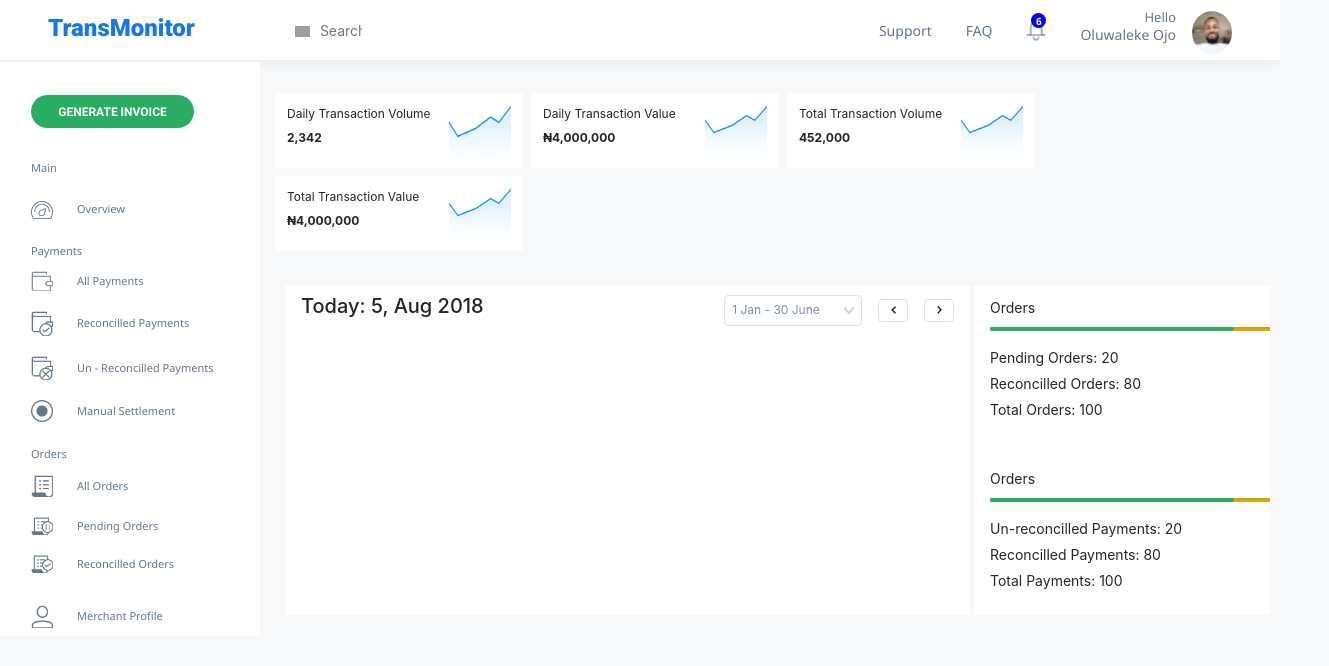
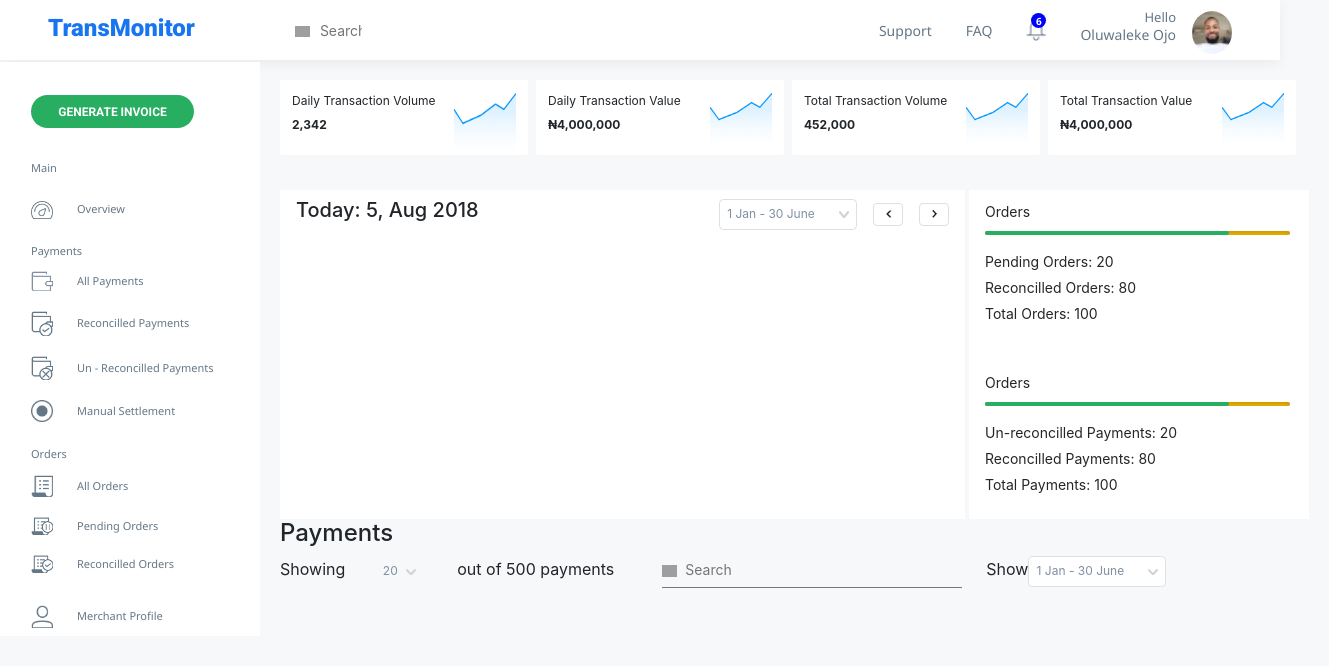
Before and after one commit to wisdomosara/mint, a React (Create React App) app: page / in a window 1280 px wide. Shown: the top 666 px of the page, 1329 px wide, since content can reach past the window. Built offline with nearby package versions, Linux system fonts and the light colour scheme; grey boxes are pictures that could not be loaded.

Commit message:
started the payments sections

```diff
--- a/src/App.css
+++ b/src/App.css
@@ -105,13 +105,11 @@
   color: #647787;
   margin-bottom: 0;
 }
-.body{
-  margin-top: 33px;
-  box-sizing: border-box;
-  flex: 1;
-}
+
 .highlight{
   margin-bottom: 27px;
+  width: 100%;
+  max-width:100%;
 }
 .highlight-item{
   width: 248px;
@@ -123,12 +121,18 @@
 .highlight-item p{
   font-size: 12px
 }
+.body{
+  width: calc(100% -280px);
+  padding:20px;
+  max-width: calc(100% -280px);
+}
 .figures{
   margin-top: -10px
 }
 .charts{
-  width: 1000px;
   height: 329px;
+  width: 100%;;
+  max-width: 100%;
   overflow-x: scroll;
 }
 .charts-left{
@@ -216,6 +220,14 @@
   .body{
     width: 100% !important;
   }
+  .highlight{
+    flex-direction: column;
+    max-width: 100vw;
+    width: 90% !important
+  }
+  .charts{
+    max-width: 100vw;
+  }
   .header-right{
     display: none;
   }
@@ -226,6 +238,50 @@
     display: flex;
     align-items: center;
   }
+}
+.show-dropdown ul{
+  width: 40px !important;
+  position: absolute;
+  padding: 0;
+  margin: 0;
+  background-color: #ffffff;
+  border-radius: 0px 0px 6px 6px;
+  border: 1px solid #DDE0E3
+}
+.show-dropdown ul li{
+  list-style-type: none;
+  padding:6px 10px;
+  cursor: pointer;
+  color: #7F8FA4;
+}
+.show-dropdown ul li:hover{
+  background: #F4F4F4;
+}
+.show-dropdown button{
+  width: 60px;
+  background-color: transparent;
+  border-style: none;
+  border-radius: 4.25px;
+  color: #7F8FA4;
+  font-size: 12px;
+  height: 31px;
+}
+.show-dropdown button:focus, .show-dropdown button:target{
+  outline: none;
+}
+.show-dropdown{
+  width: 40px;
+  position: relative;
+}
+.search-payments {
+  height: 20px;
+  padding-bottom: 30px !important;
+  width: 300px !important;
+  border-bottom: 0.5px solid #787878;
+}
+.search-payments input{
+  padding: 0 !important;
+  background-color: transparent !important;
 }
 @media only screen and (max-width: 767px) {
   .sidebar{
@@ -248,3 +304,12 @@
 @media only screen and (min-width:1366px) {
 
 }
+@media only screen and (min-width:600px) {
+  @media only screen and (max-width:767px) {
+    .highlight{
+      margin-bottom: 27px;
+      margin-left:20px;
+      width: 100%;
+  }
+}
+}
--- a/src/components/Body.jsx
+++ b/src/components/Body.jsx
@@ -5,13 +5,20 @@
         clickedRange : false,
         range : "1 Jan - 30 June",
         show : 20,
-        payment: "All"
+        payment: "All",
+        clickedshow: false
     }
     handlerange = (e) => {
         this.setState({
             range: e.target.textContent
         })
         this.handlerangeclick()
+    }
+    handleshow = (e) => {
+        this.setState({
+            show: e.target.textContent
+        })
+        this.handleshowclick()
     }
     handlerangeclick = () => {
         this.setState(prevState => {
@@ -20,20 +27,26 @@
             }
         })
     }
+    handleshowclick = () => {
+        this.setState(prevState => {
+            return {
+                clickedshow:!prevState.clickedshow
+            }
+        })
+    }
     render() {
         return (
-        <div>
-            <div className='body container'>
+        <React.Fragment>
+            <div className="d-flex body flex-column">
                 <div className="highlight d-flex flex-wrap">
-
-                        <div className="highlight-item mr-md-2 mb-2 d-flex justify-content-between flex-wrap">
+                        <div className="highlight-item mr-sm-2 mb-2 d-flex justify-content-between flex-wrap">
                             <div>
                                 <p>Daily Transaction Volume</p>
                                 <p className="font-weight-bold figures">2,342</p>
                             </div>
                             <img src="images/small chart.png" width="63px"></img>
                         </div>
-                        <div className="highlight-item mr-md-2 mb-2 d-flex justify-content-between">
+                        <div className="highlight-item mr-sm-2 mb-2 d-flex justify-content-between">
                             <div>
                                 <p>Daily Transaction Value</p>
                                 <p className="font-weight-bold figures">₦4,000,000</p>
@@ -42,7 +55,7 @@
                         </div>
 
 
-                        <div className="highlight-item mr-md-2 mb-2 d-flex justify-content-between">
+                        <div className="highlight-item mr-sm-2 mb-2 d-flex justify-content-between">
                             <div>
                                 <p>Total Transaction Volume</p>
                                 <p className="font-weight-bold figures">452,000</p>
@@ -57,8 +70,7 @@
                             <img src="images/small chart.png" width="63px"></img>
                         </div>
                 </div>
-            </div>
-            <div className="charts container d-flex">
+                <div className="charts  d-flex">
                     <div className="charts-left">
                         <div className="charts-left-top px-3 d-flex justify-content-between py-2">
                             <h5>Today: 5, Aug 2018</h5>
@@ -97,8 +109,39 @@
                         <p>Reconcilled Payments: 80</p>
                         <p>Total Payments: 100</p>
                     </div>
+                </div>
+                <div className="payment">
+                    <h4>Payments</h4>
+                    <div className="filter-row d-flex align-items-baseline">
+                        <p className="mr-4">Showing</p>
+                        <div className="show-dropdown mr-5">
+                            <button className="show-btn" onClick={this.handleshowclick}>{this.state.show}<span className="ml-2"><img src="images/Shape.png" width="10px"></img></span></button>
+                            {this.state.clickedshow ? <ul>
+                                <li onClick={this.handleshow}>10</li>
+                                <li onClick={this.handleshow}>20</li>
+                            </ul> : null}
+                        </div>
+                        <p className="mr-5">out of 500 payments</p>
+                        <div className="search-payments mr-4">
+                            <img src='images/search.png' width="15px" className="mr-2"></img>
+                            <input type="search" placeholder="Search Payments.." className="search-input"></input>
+                        </div>
+                        <p>Show</p>
+                        <div className="range-dropdown mr-3">
+                            <button className="range-btn" onClick={this.handlerangeclick}>{this.state.range}<span className="ml-4"><img src="images/Shape.png" width="10px"></img></span></button>
+                            {this.state.clickedRange ? <ul>
+                                <li onClick={this.handlerange}>All</li>
+                                <li onClick={this.handlerange}>Reconcilled</li>
+                                <li onClick={this.handlerange}>Un-reconcilled</li>
+                                <li onClick={this.handlerange}>Settled</li>
+                                <li onClick={this.handlerange}>Unsettled</li>
+                            </ul> : null}
+                        </div>
+                    </div>
+
+                </div>
             </div>
-        </div>
+        </React.Fragment>
 
         )
     }
```
